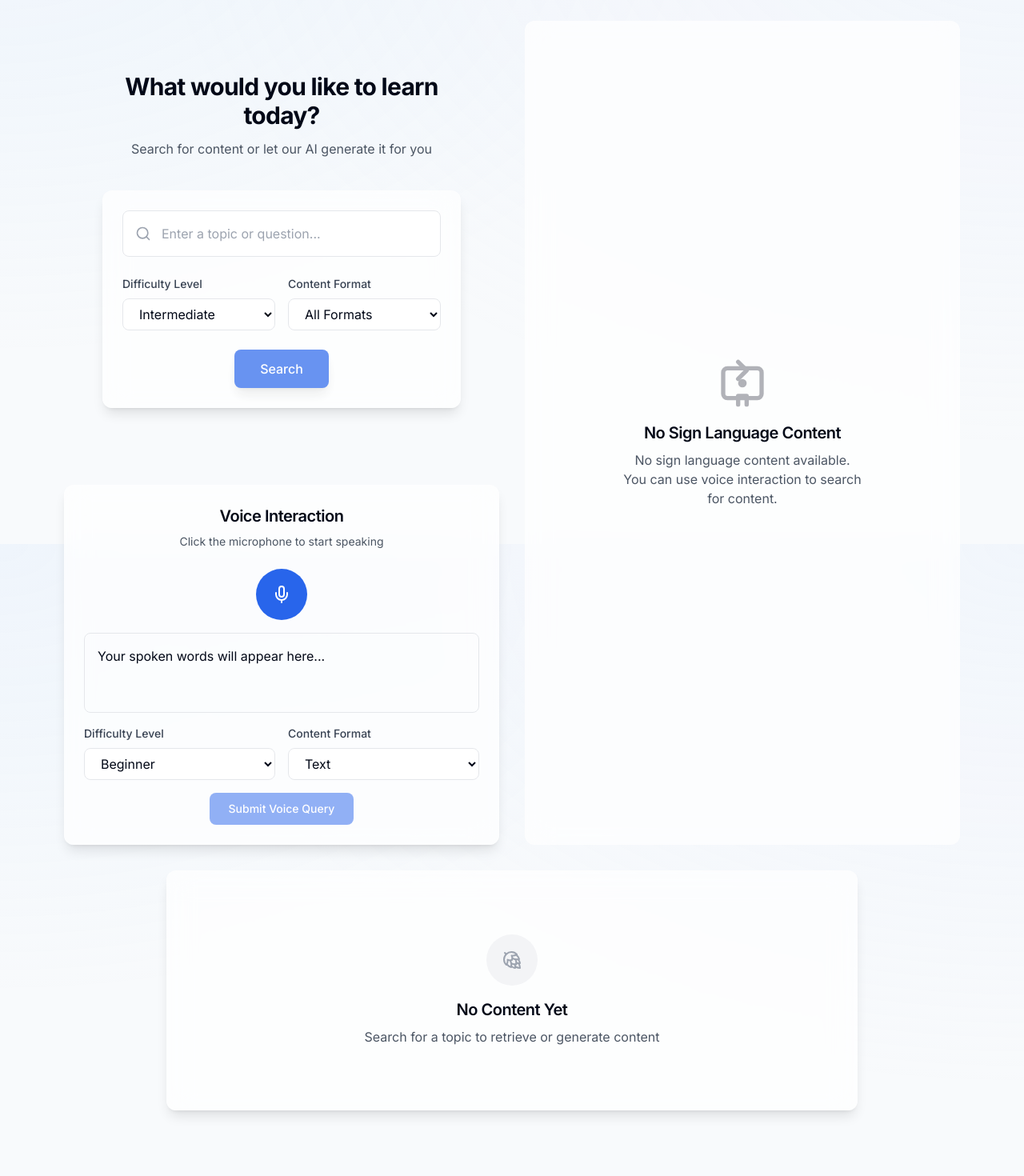
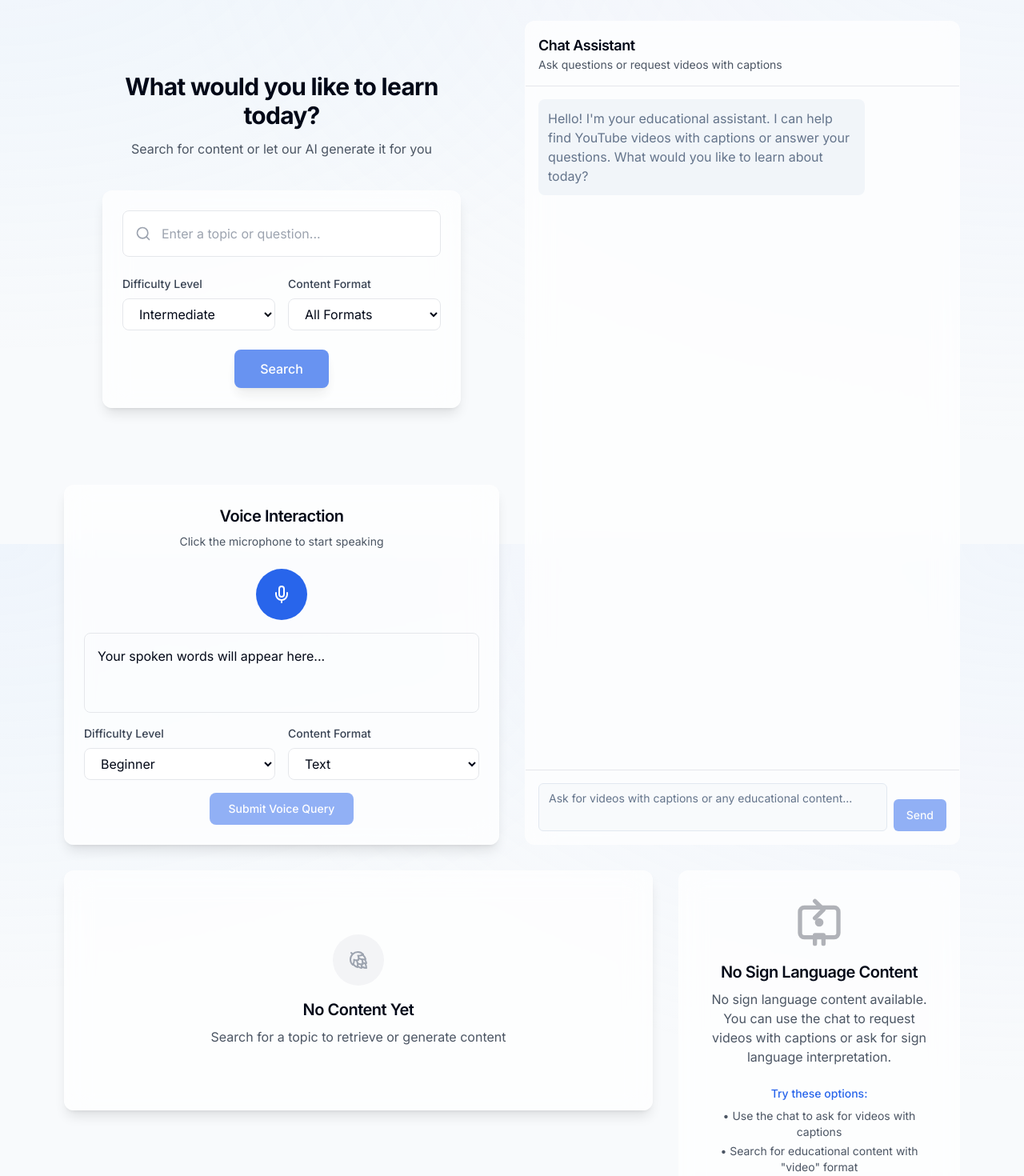
Before and after one commit to ravikirank2018/learn-gen, a React (Vite) app: page / in a window 1280 px wide. Shown: the part 920-2390 px from the top of the page at 80% size. Built offline with nearby package versions, Linux system fonts and the light colour scheme.

Commit message:
Add sign language and subtitle support
Implement features for deaf users, including sign language video display, subtitle support, and text/voice input for chatbot interaction.

```diff
--- /dev/null
+++ b/src/components/ChatInterface.tsx
@@ -0,0 +1,145 @@
+
+import React, { useState, useRef, useEffect } from 'react';
+import { cn } from '@/lib/utils';
+import { Button } from './ui/button';
+import { Textarea } from './ui/textarea';
+import { toast } from 'sonner';
+
+type Message = {
+  id: string;
+  content: string;
+  sender: 'user' | 'bot';
+  timestamp: Date;
+};
+
+type ChatInterfaceProps = {
+  onSubmit: (message: string) => void;
+  isProcessing: boolean;
+  className?: string;
+  placeholder?: string;
+};
+
+const ChatInterface: React.FC<ChatInterfaceProps> = ({
+  onSubmit,
+  isProcessing,
+  className,
+  placeholder = "Type your message here..."
+}) => {
+  const [inputValue, setInputValue] = useState('');
+  const [messages, setMessages] = useState<Message[]>([
+    {
+      id: '1',
+      content: "Hello! I'm your educational assistant. I can help find YouTube videos with captions or answer your questions. What would you like to learn about today?",
+      sender: 'bot',
+      timestamp: new Date()
+    }
+  ]);
+  const messagesEndRef = useRef<HTMLDivElement>(null);
+
+  const handleSubmit = (e: React.FormEvent) => {
+    e.preventDefault();
+
+    if (!inputValue.trim() || isProcessing) return;
+
+    // Add user message to chat
+    const newUserMessage: Message = {
+      id: Date.now().toString(),
+      content: inputValue,
+      sender: 'user',
+      timestamp: new Date()
+    };
+
+    setMessages(prev => [...prev, newUserMessage]);
+
+    // Call the onSubmit prop with the message
+    onSubmit(inputValue);
+
+    // Clear input field
+    setInputValue('');
+  };
+
+  // Add bot response to chat
+  const addBotResponse = (content: string) => {
+    const newBotMessage: Message = {
+      id: Date.now().toString(),
+      content,
+      sender: 'bot',
+      timestamp: new Date()
+    };
+
+    setMessages(prev => [...prev, newBotMessage]);
+  };
+
+  // Auto scroll to bottom when new messages arrive
+  useEffect(() => {
+    messagesEndRef.current?.scrollIntoView({ behavior: 'smooth' });
+  }, [messages]);
+
+  // Update messages when new content is received
+  useEffect(() => {
+    // This will be triggered when a response is received
+    // and handled by the parent component
+  }, []);
+
+  return (
+    <div className={cn("flex flex-col h-full glass rounded-xl overflow-hidden", className)}>
+      <div className="p-4 border-b border-gray-200 dark:border-gray-700">
+        <h3 className="text-lg font-semibold">Chat Assistant</h3>
+        <p className="text-sm text-gray-600 dark:text-gray-300">
+          Ask questions or request videos with captions
+        </p>
+      </div>
+
+      <div className="flex-1 overflow-y-auto p-4 space-y-4">
+        {messages.map((message) => (
+          <div
+            key={message.id}
+            className={cn(
+              "max-w-[80%] rounded-lg p-3",
+              message.sender === 'user'
+                ? "bg-primary text-primary-foreground ml-auto"
+                : "bg-muted text-muted-foreground"
+            )}
+          >
+            {message.content}
+          </div>
+        ))}
+        <div ref={messagesEndRef} />
+
+        {isProcessing && (
+          <div className="bg-muted text-muted-foreground rounded-lg p-3 max-w-[80%] flex items-center space-x-2">
+            <div className="w-2 h-2 bg-current rounded-full animate-bounce" />
+            <div className="w-2 h-2 bg-current rounded-full animate-bounce [animation-delay:0.2s]" />
+            <div className="w-2 h-2 bg-current rounded-full animate-bounce [animation-delay:0.4s]" />
+          </div>
+        )}
+      </div>
+
+      <div className="border-t border-gray-200 dark:border-gray-700 p-4">
+        <form onSubmit={handleSubmit} className="flex space-x-2">
+          <Textarea
+            value={inputValue}
+            onChange={(e) => setInputValue(e.target.value)}
+            placeholder={placeholder}
+            className="resize-none min-h-[60px]"
+            onKeyDown={(e) => {
+              if (e.key === 'Enter' && !e.shiftKey) {
+                e.preventDefault();
+                handleSubmit(e);
+              }
+            }}
+          />
+          <Button
+            type="submit"
+            disabled={isProcessing || !inputValue.trim()}
+            className="self-end"
+          >
+            Send
+          </Button>
+        </form>
+      </div>
+    </div>
+  );
+};
+
+export default ChatInterface;
--- a/src/components/SignLanguageSupport.tsx
+++ b/src/components/SignLanguageSupport.tsx
@@ -17,7 +17,10 @@ const SignLanguageSupport: React.FC<SignLanguageSupportProps> = ({
   }
 
   if (!content) {
-    return <SignLanguageEmpty className={className} accessibilityText="No sign language content available. You can use voice interaction to search for content." />;
+    return <SignLanguageEmpty
+      className={className}
+      accessibilityText="No sign language content available. You can use the chat to request videos with captions or ask for sign language interpretation."
+    />;
   }
 
   return <SignLanguageContent content={content} className={className} />;
--- a/src/components/content/VideoContent.tsx
+++ b/src/components/content/VideoContent.tsx
@@ -9,12 +9,16 @@ type VideoContentProps = {
   className?: string;
 };
 
-const VideoContent: React.FC<VideoContentProps> = ({ content, showSubtitles, className }) => {
+const VideoContent: React.FC<VideoContentProps> = ({
+  content,
+  showSubtitles = true, // Default to true for deaf users
+  className
+}) => {
   return (
     <div className={cn("mb-6 rounded-lg overflow-hidden shadow-lg", className)}>
       <div className="relative aspect-video">
         <iframe
-          src={content.url}
+          src={`${content.url}${content.url.includes('?') ? '&' : '?'}cc_load_policy=1&cc_lang_pref=en`}
           className="absolute inset-0 w-full h-full"
           frameBorder="0"
           allow="accelerometer; autoplay; clipboard-write; encrypted-media; gyroscope; picture-in-picture"
@@ -27,6 +31,11 @@ const VideoContent: React.FC<VideoContentProps> = ({ content, showSubtitles, cla
           </div>
         )}
       </div>
+      <div className="p-3 bg-muted/30">
+        <p className="text-sm text-gray-600 dark:text-gray-300">
+          Captions are enabled by default. YouTube's automatic captions may not be perfect.
+        </p>
+      </div>
     </div>
   );
 };
--- a/src/components/signLanguage/SignLanguageEmpty.tsx
+++ b/src/components/signLanguage/SignLanguageEmpty.tsx
@@ -35,6 +35,16 @@ const SignLanguageEmpty: React.FC<SignLanguageEmptyProps> = ({
       <p className="text-gray-600 dark:text-gray-300 max-w-[300px]" aria-live="polite">
         {accessibilityText}
       </p>
+      <div className="mt-6">
+        <p className="text-sm font-medium text-primary">
+          Try these options:
+        </p>
+        <ul className="text-sm mt-2 space-y-1 text-gray-600 dark:text-gray-300">
+          <li>• Use the chat to ask for videos with captions</li>
+          <li>• Search for educational content with "video" format</li>
+          <li>• Request sign language interpretation for text content</li>
+        </ul>
+      </div>
     </div>
   );
 };
--- a/src/pages/Index.tsx
+++ b/src/pages/Index.tsx
@@ -1,5 +1,5 @@
 
-import React from 'react';
+import React, { useEffect } from 'react';
 import Layout from '@/components/Layout';
 import Hero from '@/components/Hero';
 import SearchSection from '@/components/SearchSection';
@@ -7,6 +7,7 @@ import ContentDisplay from '@/components/ContentDisplay';
 import AIGenerator from '@/components/AIGenerator';
 import VoiceInteraction from '@/components/VoiceInteraction';
 import SignLanguageSupport from '@/components/SignLanguageSupport';
+import ChatInterface from '@/components/ChatInterface';
 import useContentSearch from '@/hooks/useContentSearch';
 
 const Index = () => {
@@ -24,10 +25,37 @@ const Index = () => {
     speakText
   } = useContentSearch();
 
+  // For deaf users, detect if user may need more visual assistance
+  useEffect(() => {
+    // Check for URL params, browser settings, or stored preferences
+    const urlParams = new URLSearchParams(window.location.search);
+    const accessibilityMode = urlParams.get('accessibility');
+    const needsVisualMode = accessibilityMode === 'deaf' || localStorage.getItem('accessibilityMode') === 'deaf';
+
+    if (needsVisualMode) {
+      // Set video as preferred format
+      localStorage.setItem('preferredFormat', 'video');
+    }
+  }, []);
+
+  const handleChatSubmit = (message: string) => {
+    // Extract format preference, defaulting to video for deaf users
+    const format = localStorage.getItem('preferredFormat') || 'video';
+    // Extract level from message or default to beginner
+    const level = message.toLowerCase().includes('advanced')
+      ? 'advanced'
+      : message.toLowerCase().includes('intermediate')
+        ? 'intermediate'
+        : 'beginner';
+
+    // Call the search function
+    handleSearch(message, level, format);
+  };
+
   return (
     <Layout>
       <div className="sr-only" aria-live="polite">
-        Educational content search application. Use voice controls to search for content.
+        Educational content search application. Use voice controls or text chat to search for content.
         Press space key to start or stop voice recognition.
       </div>
 
@@ -51,6 +79,27 @@ const Index = () => {
             </div>
           </div>
 
+          <div className="flex flex-col h-full">
+            <ChatInterface
+              onSubmit={handleChatSubmit}
+              isProcessing={isSearching || isGenerating}
+              className="min-h-[400px]"
+              placeholder="Ask for videos with captions or any educational content..."
+            />
+          </div>
+        </div>
+      </div>
+
+      <div className="container max-w-6xl mx-auto px-4 pb-16">
+        <div className="grid grid-cols-1 md:grid-cols-3 gap-8">
+          <div className="md:col-span-2">
+            <ContentDisplay
+              content={content}
+              isLoading={isSearching || isGenerating}
+              error={error}
+              speakText={speakText}
+            />
+          </div>
           <div>
             <SignLanguageSupport
               content={content?.content || null}
@@ -58,15 +107,6 @@ const Index = () => {
             />
           </div>
         </div>
-      </div>
-
-      <div className="container max-w-4xl mx-auto px-4 pb-16">
-        <ContentDisplay
-          content={content}
-          isLoading={isSearching || isGenerating}
-          error={error}
-          speakText={speakText}
-        />
       </div>
 
       <AIGenerator
```
